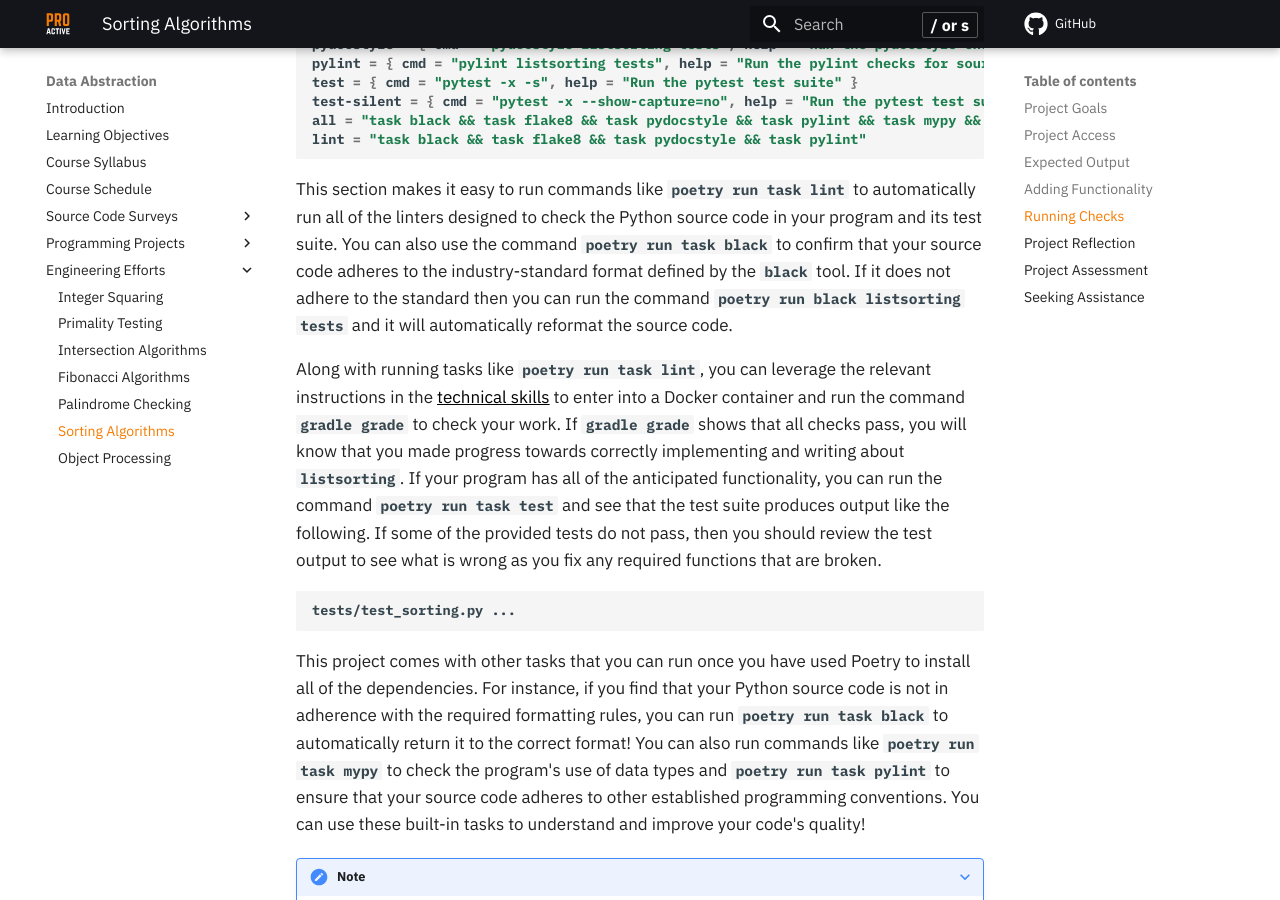
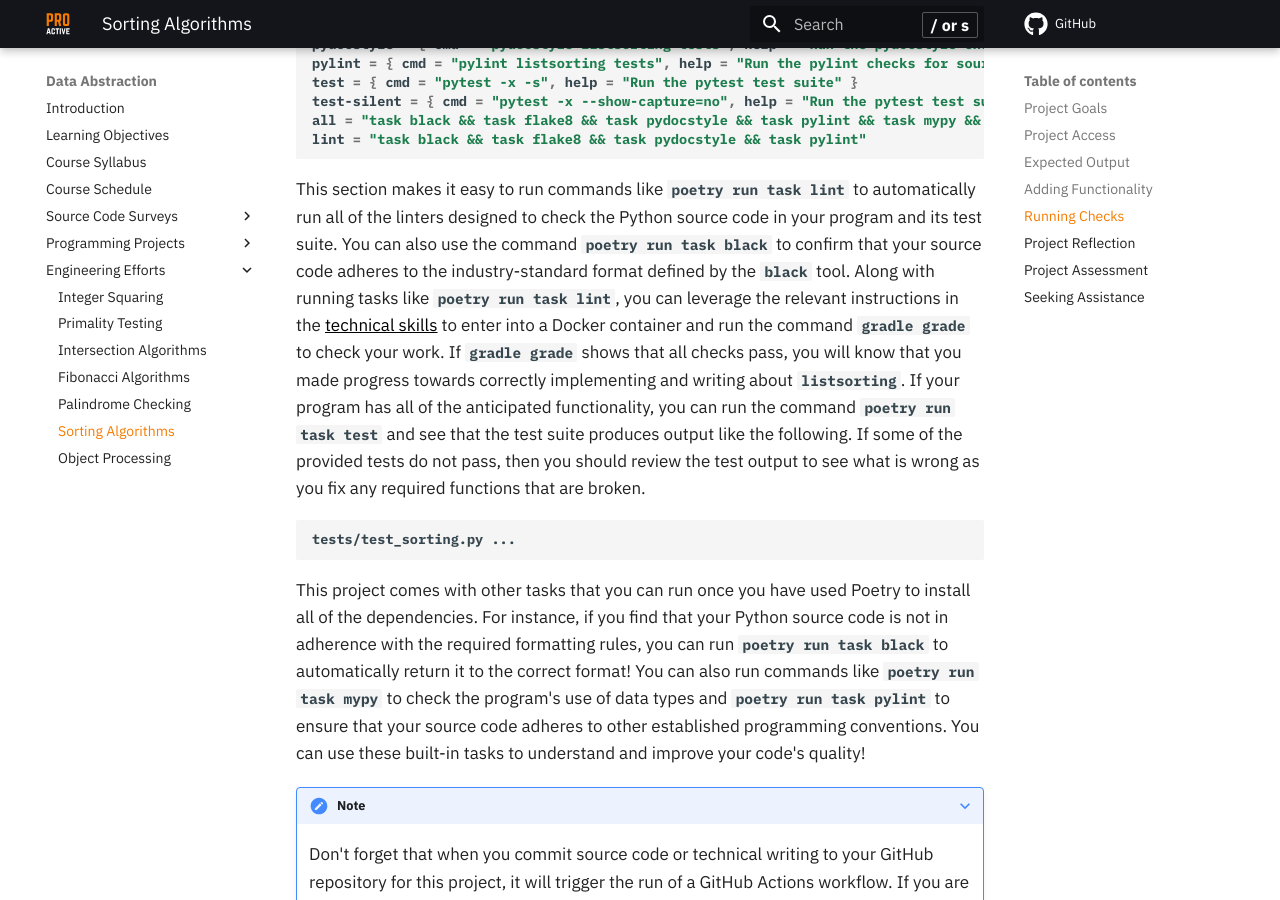
Before and after one commit to ProactiveProgrammers/www.proactiveprogrammers.com, an MkDocs documentation site: the page built from docs/data-abstraction/engineering-efforts/sorting-algorithms.md, in a window 1280 px wide and 900 px high, scrolled down 4172 px. Built offline with MkDocs 1.6.1 and Material for MkDocs 9.7.7, drawn with Linux system fonts in a browser that asks for light colours; comment, search, counter and statistics services are not loaded.

Commit message:
fix: Delete the sentence about reformatting in the sorting-algorithms.

````diff
--- a/docs/data-abstraction/engineering-efforts/sorting-algorithms.md
+++ b/docs/data-abstraction/engineering-efforts/sorting-algorithms.md
@@ -201,20 +201,16 @@ This section makes it easy to run commands like `poetry run task lint` to
 automatically run all of the linters designed to check the Python source code in
 your program and its test suite. You can also use the command `poetry run task
 black` to confirm that your source code adheres to the industry-standard format
-defined by the `black` tool. If it does not adhere to the standard then you can
-run the command `poetry run black listsorting tests` and it will automatically
-reformat the source code.
-
-Along with running tasks like `poetry run task lint`, you can leverage the
-relevant instructions in the [technical
+defined by the `black` tool. Along with running tasks like `poetry run task
+lint`, you can leverage the relevant instructions in the [technical
 skills](/proactive-skills/introduction-proactive-skills/) to enter into a Docker
 container and run the command `gradle grade` to check your work. If `gradle
 grade` shows that all checks pass, you will know that you made progress towards
-correctly implementing and writing about `listsorting`. If your program
-has all of the anticipated functionality, you can run the command `poetry run
-task test` and see that the test suite produces output like the following. If
-some of the provided tests do not pass, then you should review the test output
-to see what is wrong as you fix any required functions that are broken.
+correctly implementing and writing about `listsorting`. If your program has all
+of the anticipated functionality, you can run the command `poetry run task test`
+and see that the test suite produces output like the following. If some of the
+provided tests do not pass, then you should review the test output to see what
+is wrong as you fix any required functions that are broken.
 
 ```
 tests/test_sorting.py ...
````
